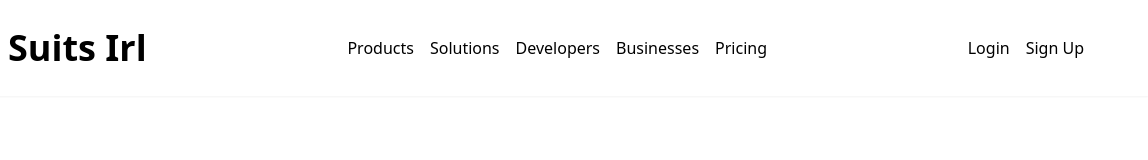
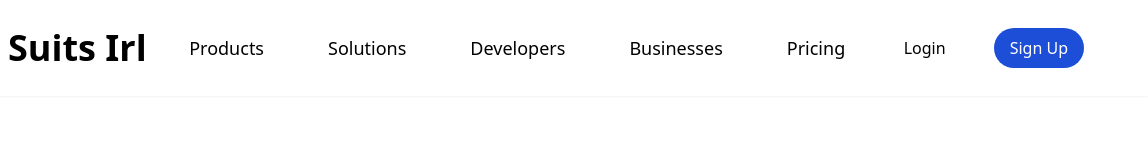
Before and after one commit to Sarbeng/tailwind_repository, a plain HTML site: page src/navbar.html in a window 1280 px wide. Shown: the full height of the page, 132-1280 px from the left. Drawn offline with Linux system fonts and the light colour scheme.

Commit message:
navbar structure done

```diff
--- a/src/navbar.html
+++ b/src/navbar.html
@@ -15,17 +15,17 @@
       </section>
 
       <!-- Navbar Links -->
-        <ul class="flex gap-4">
-          <li>Products</li>
-          <li>Solutions</li>
-          <li>Developers</li>
-          <li>Businesses</li>
-          <li>Pricing</li>
+        <ul class="flex gap-8 text-lg">
+          <li class="p-2 rounded-full px-4 hover:bg-blue-50"><a href="#">Products</a></li>
+          <li class="p-2 rounded-full px-4 hover:bg-blue-50"><a href="#">Solutions</a></li>
+          <li class="p-2 rounded-full px-4 hover:bg-blue-50"><a href="#">Developers</a></li>
+          <li class="p-2 rounded-full px-4 hover:bg-blue-50"><a href="#">Businesses</a></li>
+          <li class="p-2 rounded-full px-4 hover:bg-blue-50"><a href="#">Pricing</a></li>
         </ul>
       <!-- Navbar Buttons -->
-      <ul class="flex gap-4">
-        <li>Login</li>
-        <li>Sign Up</li>
+      <ul class="flex gap-8">
+        <li class="p-2 rounded-full px-4 hover:bg-blue-50"><a href="#" target="_blank" rel="noopener noreferrer">Login</a></li>
+        <li class="bg-blue-700 text-white p-2 px-4 rounded-full"><a href="#" target="_blank" rel="noopener noreferrer">Sign Up</a></li>
       </ul>
     </nav>
 </body>
```
Also changed, not shown: src/footer.html (added), src/output.css.
